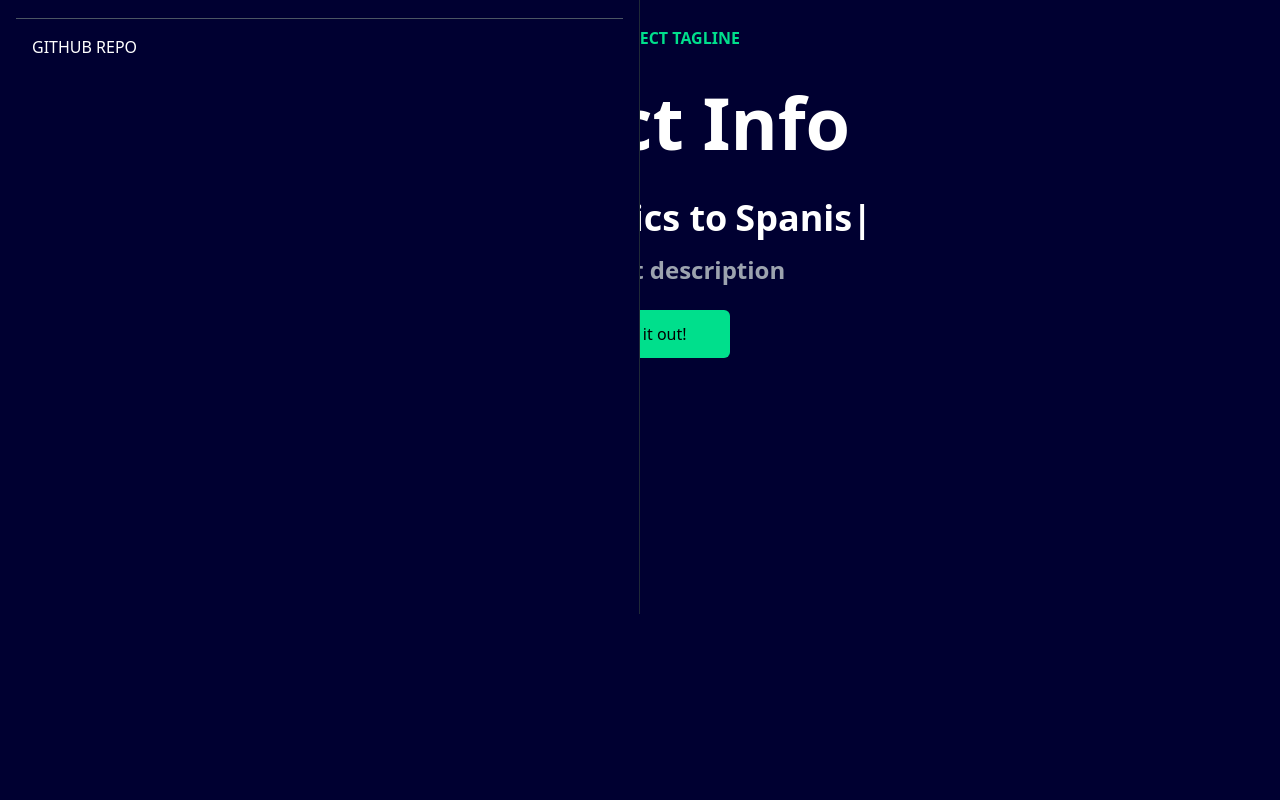
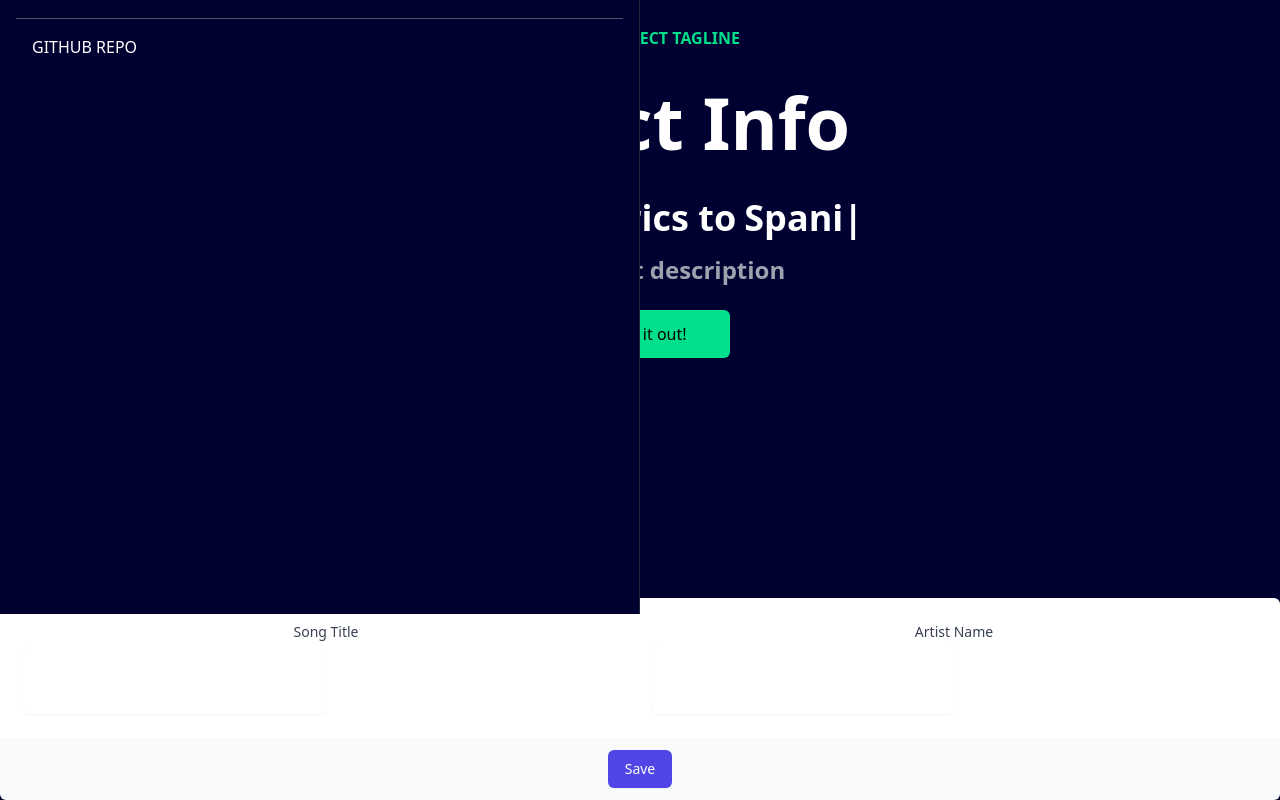
Before and after one commit to SafeTorpedo/Impractical-Hackers, a React (Create React App) app: page / in a window 1280 px wide. Shown: the part 186-986 px from the top of the page. Before the commit the page ends 800 px from the top, so only its background shows below. Built offline with nearby package versions, Linux system fonts and the light colour scheme.

Commit message:
Added form style from tailwind

```diff
--- a/src/App.jsx
+++ b/src/App.jsx
@@ -1,12 +1,14 @@
 import "./App.css";
 import Hero from "./components/Hero";
 import Navbar from "./components/Navbar";
+import Form from "./components/Form"
 
 function App() {
     return (
         <div className="App">
             <Navbar />
             <Hero />
+            <Form />
         </div>
     );
 }
--- a/src/components/Form.jsx
+++ b/src/components/Form.jsx
@@ -0,0 +1,32 @@
+
+
+const Form = () => {
+
+
+    return (
+        <div class="mt-5 md:col-span-2 md:mt-0 text-center" >
+      <form action="#" method="POST">
+        <div class="overflow-hidden shadow sm:rounded-md">
+          <div class="bg-white px-4 py-5 sm:p-6">
+            <div class="grid grid-cols-6 gap-6">
+              <div class="col-span-6 sm:col-span-3">
+                <label for="Song" class="block text-sm font-medium text-gray-700">Song Title</label>
+                <input type="text" name="song" id="song" autocomplete="given-name" class="mt-1 p-6 block w-1/2 rounded-md border-gray-300 shadow-sm focus:border-indigo-500 focus:ring-indigo-500 sm:text-sm"/>
+              </div>
+
+              <div class="col-span-6 sm:col-span-3">
+                <label for="Artist" class="block text-sm font-medium text-gray-700">Artist Name</label>
+                <input type="text" name="artist-name" id="artist-name" autocomplete="family-name" class="mt-1 p-6 block w-1/2 rounded-md border-gray-300 shadow-sm focus:border-indigo-500 focus:ring-indigo-500 sm:text-sm"/>
+              </div>
+            </div>
+          </div>
+          <div class="bg-gray-50 px-4 py-3 text-center sm:px-6">
+            <button type="submit" class="inline-flex justify-center rounded-md border border-transparent bg-indigo-600 py-2 px-4 text-sm font-medium text-white shadow-sm hover:bg-indigo-700 focus:outline-none focus:ring-2 focus:ring-indigo-500 focus:ring-offset-2">Save</button>
+          </div>
+        </div>
+      </form>
+    </div>
+    );
+};
+
+export default Form;
```
Also changed, not shown: 1 other file (tests, documents, lock files or other folders).
